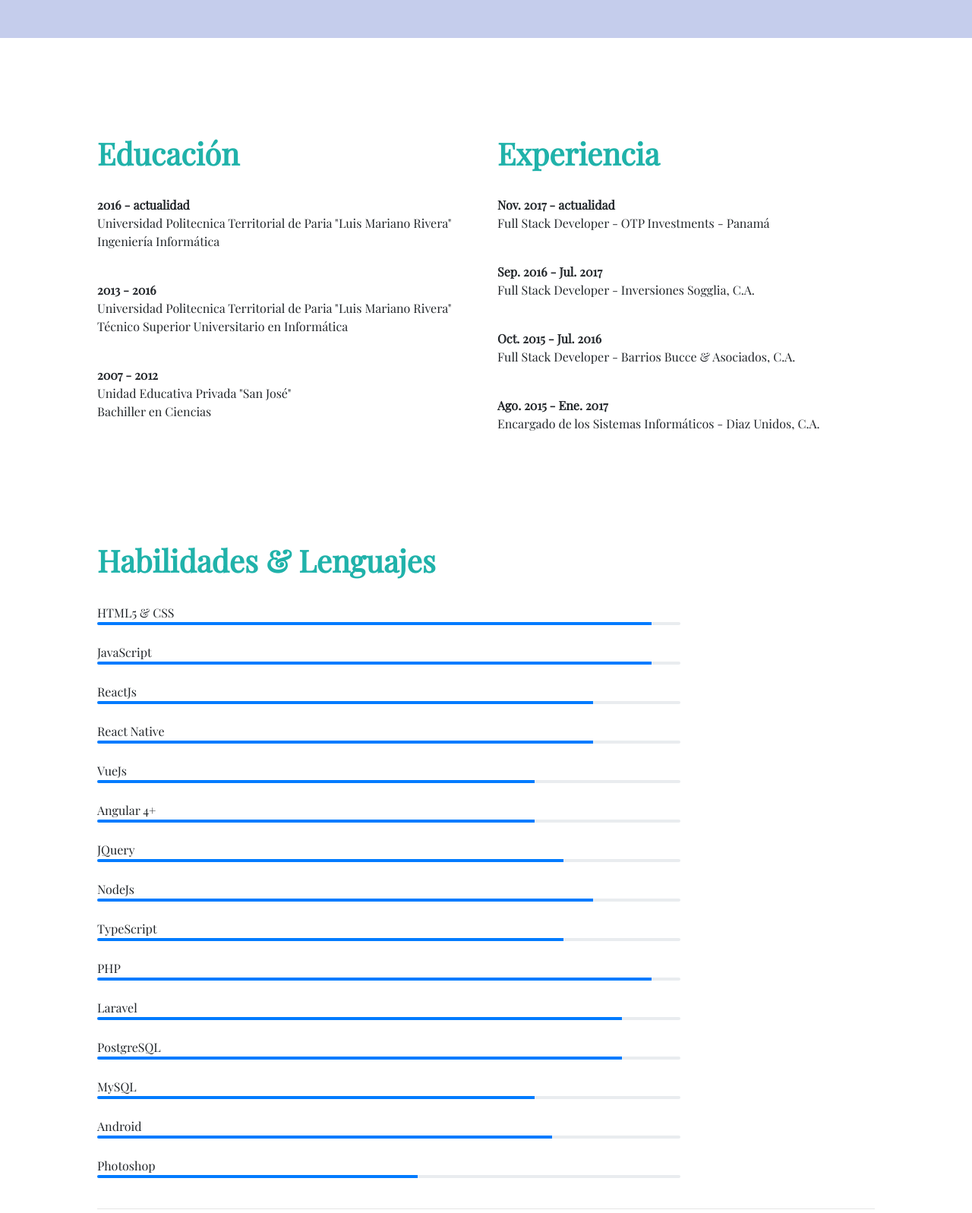
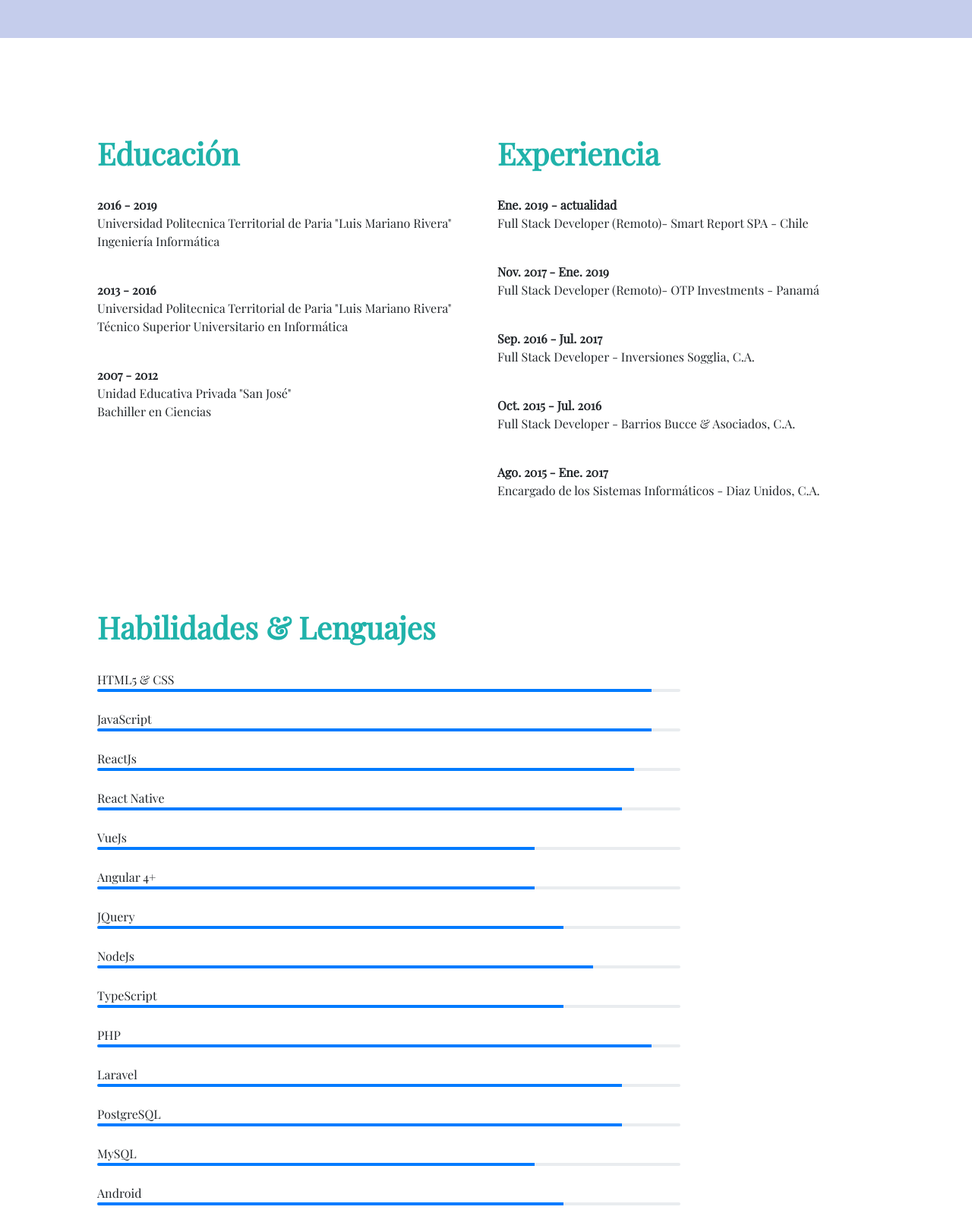
Before and after one commit to dev-gaab/curriculum, a plain HTML site: page index.html in a window 1280 px wide. Shown: the part 1200-2797 px from the top of the page at 76% size. Drawn offline with nearby package versions, Linux system fonts and the light colour scheme.

Commit message:
arreglos en datos

```diff
--- a/index.html
+++ b/index.html
@@ -43,8 +43,7 @@
             <p>
                 <b>Idiomas</b> <br>
                 Español (nativo) <br>
-                Inglés (intermedio) <br>
-                Portugués (básico)
+                Inglés (básico)
             </p>
 
             <a class="btn btn-light" href="./doc/CV-GabrielArias.pdf" target="_blank">Descargar CV</a>
@@ -77,7 +76,7 @@
             </h1> <br>
 
             <p>
-                <b>2016 - actualidad</b> <br>
+                <b>2016 - 2019</b> <br>
                 Universidad Politecnica Territorial de Paria "Luis Mariano Rivera" <br>
                 Ingeniería Informática
             </p> <br>
@@ -103,8 +102,13 @@
             </h1> <br>
 
             <p>
-                <b>Nov. 2017 - actualidad</b> <br>
-                Full Stack Developer - OTP Investments - Panamá
+                <b>Ene. 2019 - actualidad </b> <br>
+                Full Stack Developer (Remoto)- Smart Report SPA - Chile
+            </p> <br>
+
+            <p>
+                <b>Nov. 2017 - Ene. 2019</b> <br>
+                Full Stack Developer (Remoto)- OTP Investments - Panamá
             </p> <br>
 
             <p>
@@ -146,12 +150,12 @@
 
             <span>ReactJs</span>
             <div class="progress w-75" style="height: 4px;">
-                <div class="progress-bar" role="progressbar" style="width: 85%;" aria-valuenow="85" aria-valuemin="0" aria-valuemax="100"></div>
+                <div class="progress-bar" role="progressbar" style="width: 92%;" aria-valuenow="92" aria-valuemin="0" aria-valuemax="100"></div>
             </div> <br>
 
             <span>React Native</span>
             <div class="progress w-75" style="height: 4px;">
-                <div class="progress-bar" role="progressbar" style="width: 85%;" aria-valuenow="85" aria-valuemin="0" aria-valuemax="100"></div>
+                <div class="progress-bar" role="progressbar" style="width: 90%;" aria-valuenow="90" aria-valuemin="0" aria-valuemax="100"></div>
             </div> <br>
 
             <span>VueJs</span>
@@ -201,7 +205,7 @@
 
             <span>Android</span>
             <div class="progress w-75" style="height: 4px;">
-                <div class="progress-bar" role="progressbar" style="width: 78%;" aria-valuenow="78" aria-valuemin="0" aria-valuemax="100"></div>
+                <div class="progress-bar" role="progressbar" style="width: 80%;" aria-valuenow="78" aria-valuemin="0" aria-valuemax="100"></div>
             </div> <br>
 
             <span>Photoshop</span>
@@ -222,13 +226,10 @@
 
             <span>Inglés</span>
             <div class="progress w-75" style="height: 4px;">
-                <div class="progress-bar" role="progressbar" style="width: 50%;" aria-valuenow="50" aria-valuemin="0" aria-valuemax="100"></div>
+                <div class="progress-bar" role="progressbar" style="width: 38%;" aria-valuenow="38" aria-valuemin="0" aria-valuemax="100"></div>
             </div> <br>
 
-            <span>Portugués</span>
-            <div class="progress w-75" style="height: 4px;">
-                <div class="progress-bar" role="progressbar" style="width: 15%;" aria-valuenow="15" aria-valuemin="0" aria-valuemax="100"></div>
-            </div> <br>
+
         </div>
     </div>
 
```
